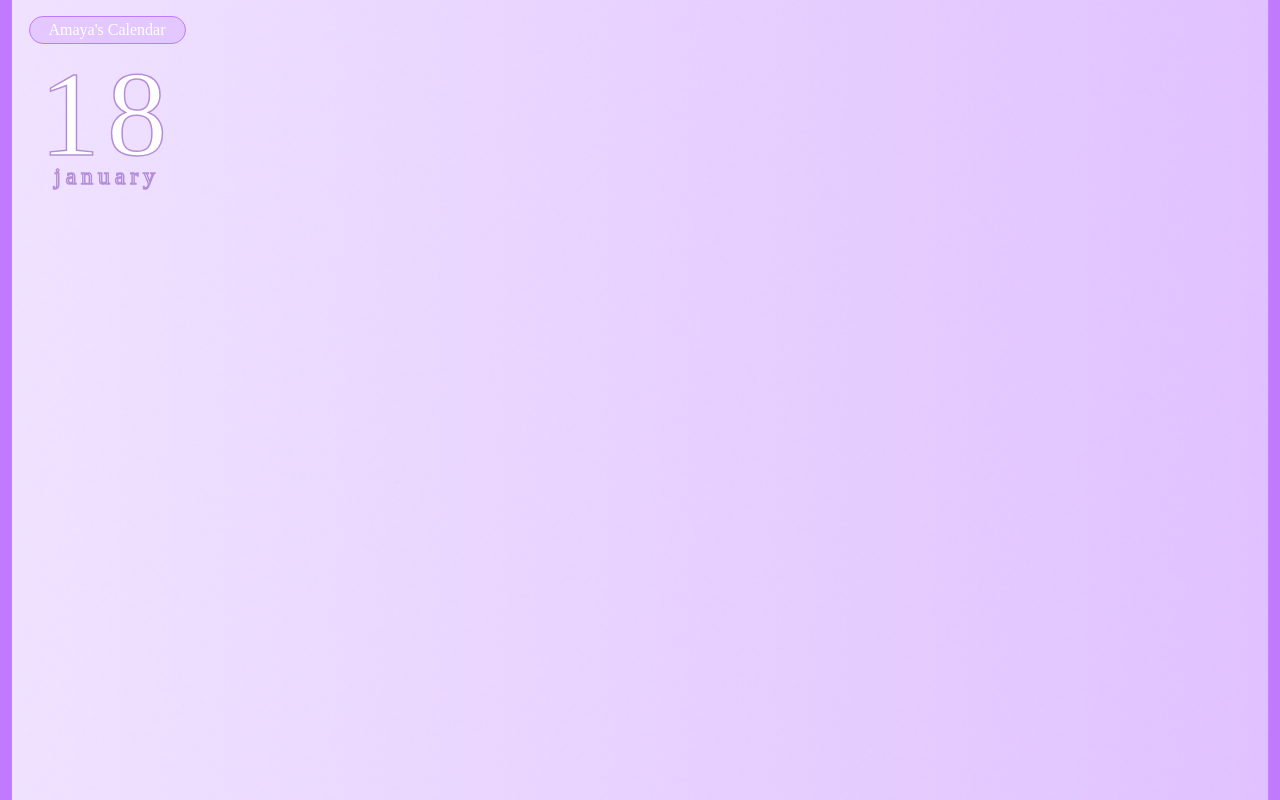
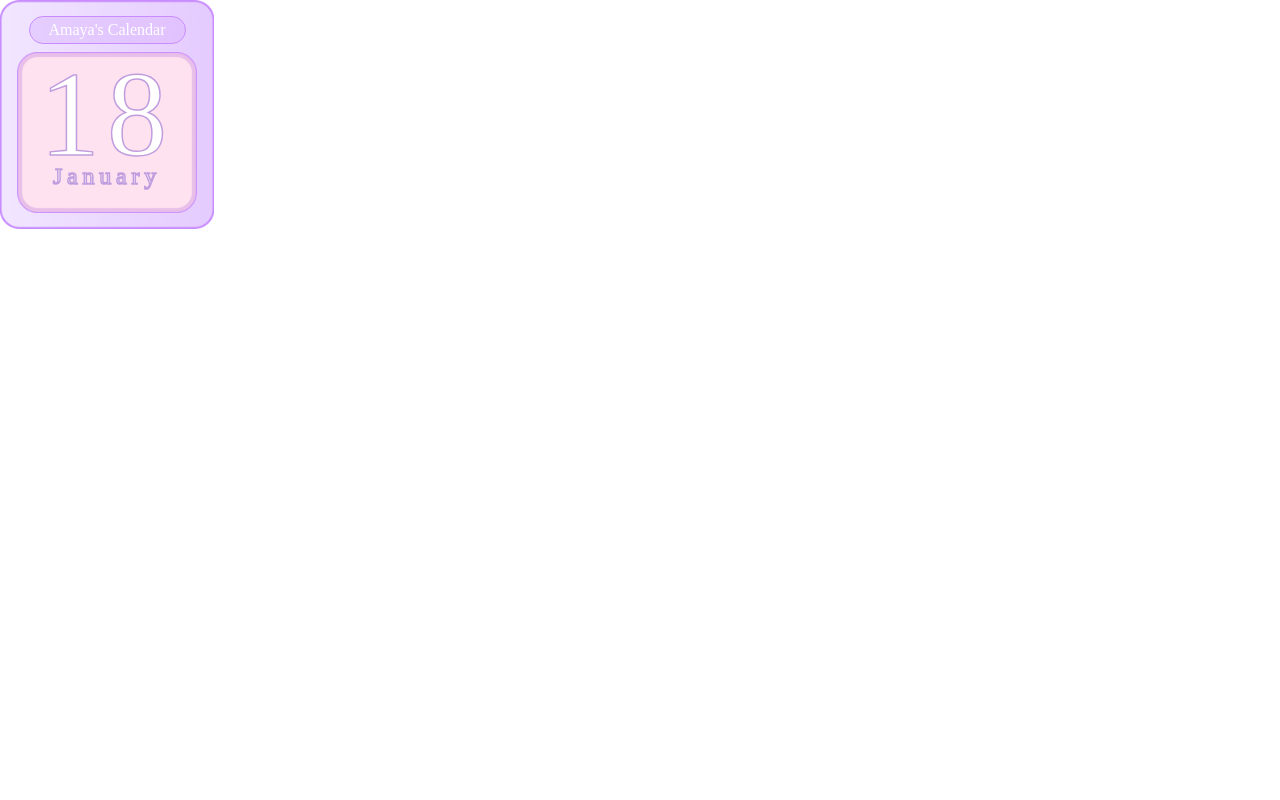
Before and after one commit to amaya-samirah/Little-Calendar, a website: page my-electron-app/index.html in a window 1280 px wide. Drawn offline with Linux system fonts and the light colour scheme.

Commit message:
Changed background & months

```diff
--- a/my-electron-app/script.js
+++ b/my-electron-app/script.js
@@ -2,7 +2,8 @@
 function updateCalendar() {
     const now = new Date();
     const day = now.getDate();
-    const monthNames = ["january", "february", "march", "april", "may", "june", "july", "august", "september", "october", "november", "december"]
+    const monthNames = ["January", "February", "March", "April", "May", "June",
+        "July", "August", "September", "October", "November", "December"]
 
     const month = monthNames[now.getMonth()];
 
--- a/my-electron-app/styles.css
+++ b/my-electron-app/styles.css
@@ -8,11 +8,8 @@ body {
     height: 100vh;
     user-select: none;
     -webkit-app-region: drag;
-    background-image: url("assets/outer-frame-bg.png");
-    background-size: cover;
-    background-repeat: no-repeat;
-    background-position: center;
     border-radius: 20px;
+    background: transparent;
 }
 
 .app {
@@ -23,6 +20,12 @@ body {
     gap: 0.5rem;
     width: 13.375rem;
     padding: 1rem 1.0625rem;
+
+    background-image: url("assets/outer-frame-bg.png");
+    background-size: cover;
+    background-repeat: no-repeat;
+    background-position: center;
+    opacity: 0.85;
 }
 
 button,
@@ -63,6 +66,11 @@ select {
     justify-content: center;
     align-items: center;
     gap: 1rem;
+
+    background-image: url("assets/inner-frame-bg.png");
+    background-size: cover;
+    background-repeat: no-repeat;
+    background-position: center;
 }
 
 #day {
```
